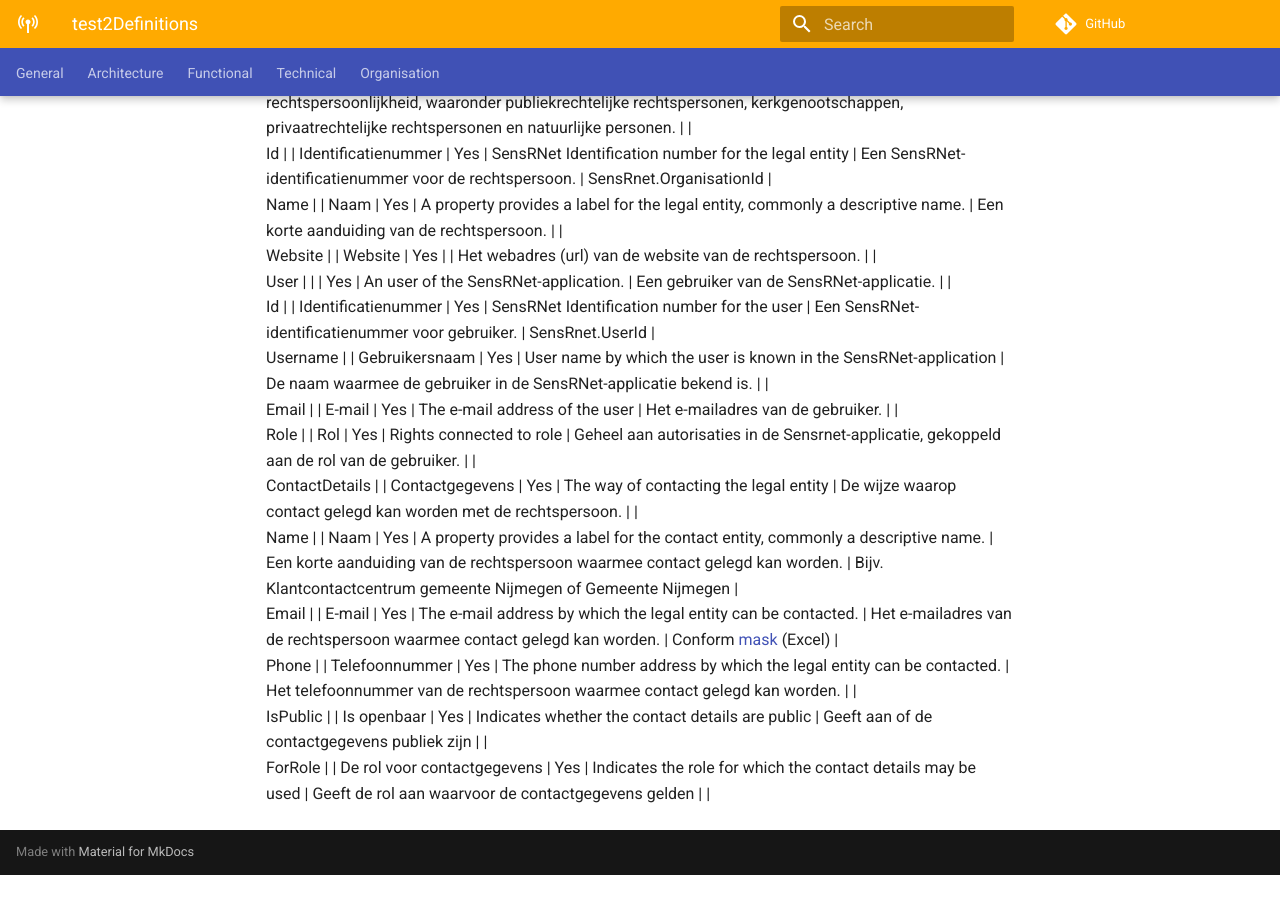
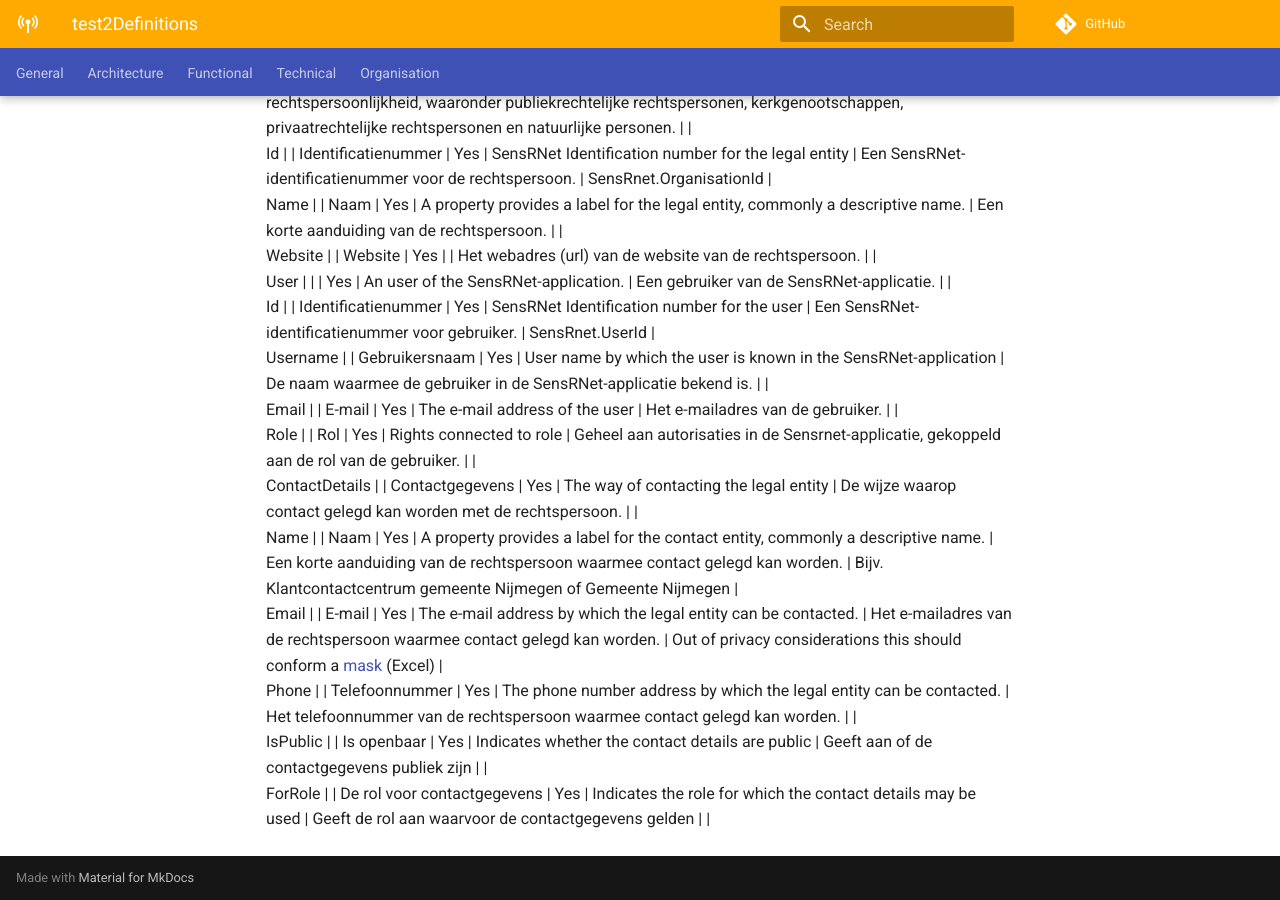
Before and after one commit to kadaster-labs/sensrnet-home, an MkDocs documentation site: the page built from docs/test2Definitions.md, in a window 1280 px wide and 900 px high, scrolled down 3670 px. Built offline with MkDocs 1.6.1 and Material for MkDocs 9.7.7, drawn with Linux system fonts in a browser that asks for light colours; comment, search, counter and statistics services are not loaded; before the commit the page ends 4545 px from its top, so only the background shows below that.

Commit message:
Update test2Definitions.md

```diff
--- a/docs/test2Definitions.md
+++ b/docs/test2Definitions.md
@@ -71,7 +71,7 @@
  Role                                                                                                                       |                           | Rol                         | Yes        | Rights connected to role                                                                                                                                                                                                                                                                                                                          | Geheel aan autorisaties in de Sensrnet-applicatie, gekoppeld aan de rol van de gebruiker.                                                                            |                                                                                                                  |
  ContactDetails                                                                                                             |                           | Contactgegevens             | Yes        | The way of contacting the legal entity                                                                                                                                                                                                                                                                                                            | De wijze waarop contact gelegd kan worden met de rechtspersoon.                                                                                                      |                                                                                                                  |
  Name                                                                                                                       |                           | Naam                        | Yes        | A property provides a label for the contact entity, commonly a descriptive name.                                                                                                                                                                                                                                                                  | Een korte aanduiding van de rechtspersoon waarmee contact gelegd kan worden.                                                                                         | Bijv. Klantcontactcentrum gemeente Nijmegen of Gemeente Nijmegen                                                 |
- Email                                                                                                                      |                           | E-mail                      | Yes        | The e-mail address by which the legal entity can be contacted.                                                                                                                                                                                                                                                                                    | Het e-mailadres van de rechtspersoon waarmee contact gelegd kan worden.                                                                                              | Conform [mask](Waardelijst_Public_E-mail-mask.xlsx) (Excel)                                                  |
+ Email                                                                                                                      |                           | E-mail                      | Yes        | The e-mail address by which the legal entity can be contacted.                                                                                                                                                                                                                                                                                    | Het e-mailadres van de rechtspersoon waarmee contact gelegd kan worden.                                                                                              | Out of privacy considerations this should conform a [mask](Waardelijst_Public_E-mail-mask.xlsx) (Excel)                                                  |
  Phone                                                                                                                      |                           | Telefoonnummer              | Yes        | The phone number address by which the legal entity can be contacted.                                                                                                                                                                                                                                                                              | Het telefoonnummer van de rechtspersoon waarmee contact gelegd kan worden.                                                                                           |                                                                                                                  |
  IsPublic                                                                                                                   |                           | Is openbaar                 | Yes        | Indicates whether the contact details are public                                                                                                                                                                                                                                                                                                  | Geeft aan of de contactgegevens publiek zijn                                                                                                                         |                                                                                                                  |
  ForRole                                                                                                                    |                           | De rol voor contactgegevens | Yes        | Indicates the role for which the contact details may be used                                                                                                                                                                                                                                                                                      | Geeft de rol aan waarvoor de contactgegevens gelden                                                                                                                  |                                                                                                                  |
```
